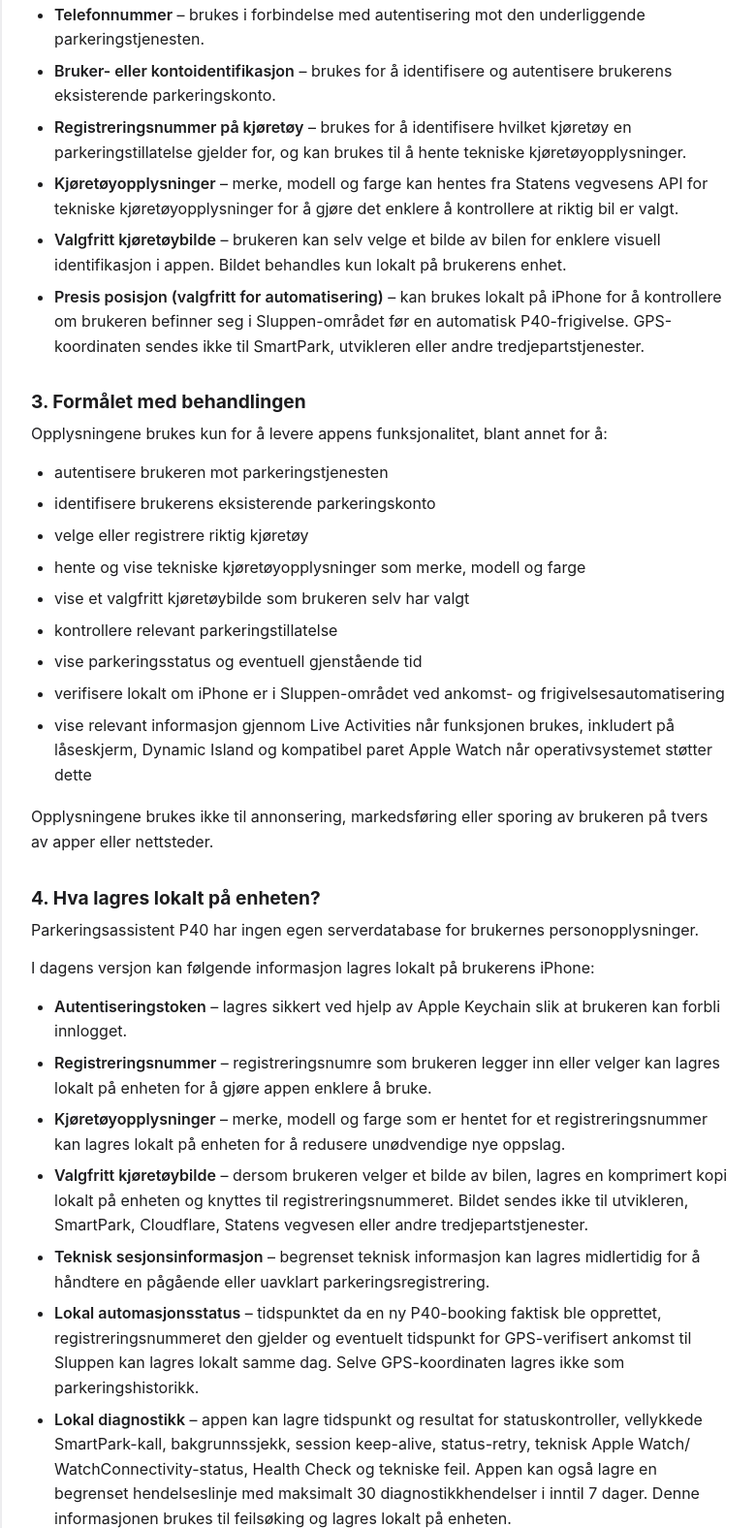
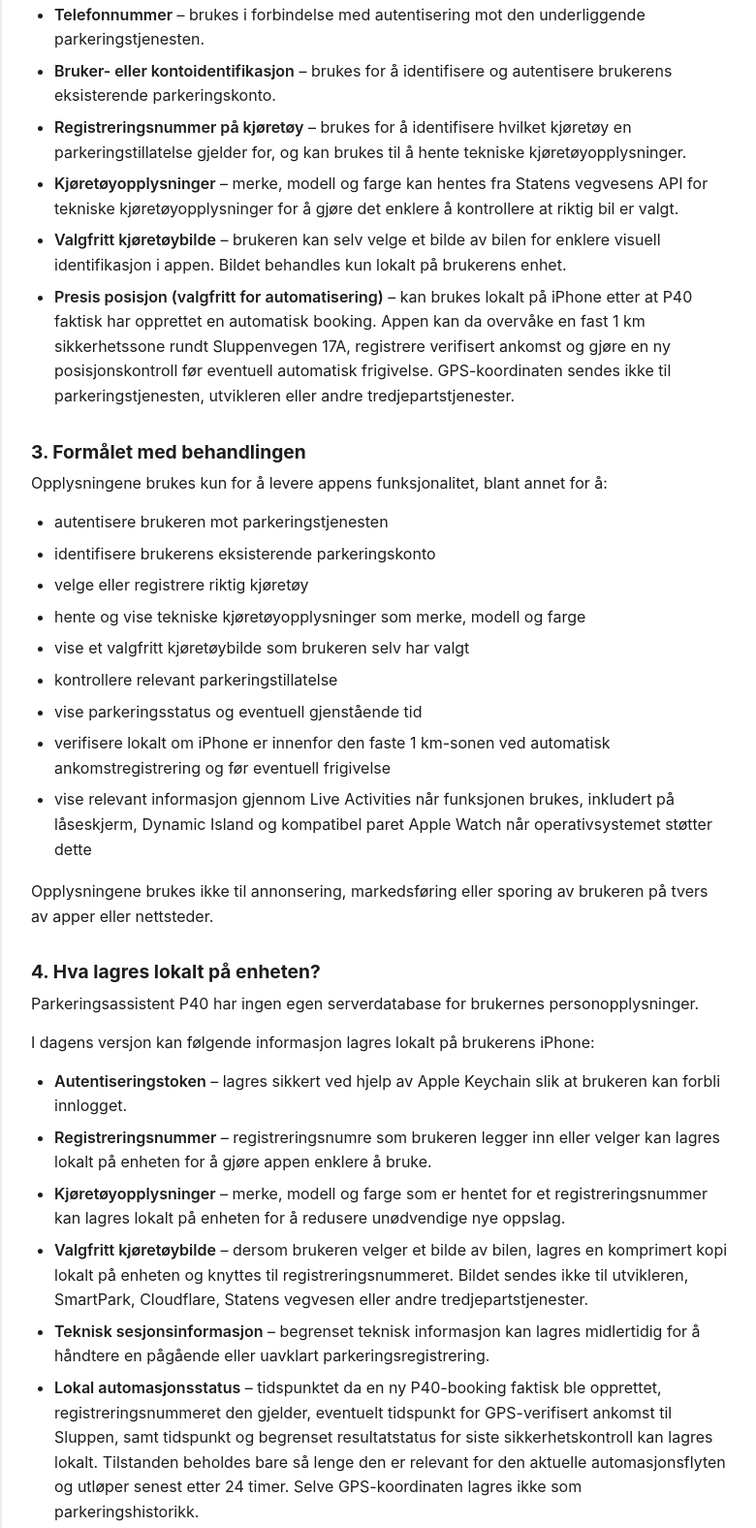
Before and after one commit to rskjonbe/parkering-p40, a plain HTML site: page index.html in a window 1280 px wide. Shown: the part 802-2378 px from the top of the page at 97% size, without its empty margins (248-1028 px from the left). Drawn offline with Linux system fonts and the light colour scheme.

Commit message:
Update Norwegian privacy policy for Build 54 native geofence safety

```diff
--- a/index.html
+++ b/index.html
@@ -87,9 +87,12 @@
 
       <li>
         <strong>Presis posisjon (valgfritt for automatisering)</strong> – kan
-        brukes lokalt på iPhone for å kontrollere om brukeren befinner seg i
-        Sluppen-området før en automatisk P40-frigivelse. GPS-koordinaten
-        sendes ikke til SmartPark, utvikleren eller andre tredjepartstjenester.
+        brukes lokalt på iPhone etter at P40 faktisk har opprettet en automatisk
+        booking. Appen kan da overvåke en fast 1 km sikkerhetssone rundt
+        Sluppenvegen 17A, registrere verifisert ankomst og gjøre en ny
+        posisjonskontroll før eventuell automatisk frigivelse. GPS-koordinaten
+        sendes ikke til parkeringstjenesten, utvikleren eller andre
+        tredjepartstjenester.
       </li>
     </ul>
 
@@ -109,8 +112,8 @@
       <li>kontrollere relevant parkeringstillatelse</li>
       <li>vise parkeringsstatus og eventuell gjenstående tid</li>
       <li>
-        verifisere lokalt om iPhone er i Sluppen-området ved
-        ankomst- og frigivelsesautomatisering
+        verifisere lokalt om iPhone er innenfor den faste 1 km-sonen ved
+        automatisk ankomstregistrering og før eventuell frigivelse
       </li>
       <li>
         vise relevant informasjon gjennom Live Activities når funksjonen brukes,
@@ -170,10 +173,12 @@
 
       <li>
         <strong>Lokal automasjonsstatus</strong> – tidspunktet da en ny
-        P40-booking faktisk ble opprettet, registreringsnummeret den gjelder
-        og eventuelt tidspunkt for GPS-verifisert ankomst til Sluppen kan
-        lagres lokalt samme dag. Selve GPS-koordinaten lagres ikke som
-        parkeringshistorikk.
+        P40-booking faktisk ble opprettet, registreringsnummeret den gjelder,
+        eventuelt tidspunkt for GPS-verifisert ankomst til Sluppen, samt
+        tidspunkt og begrenset resultatstatus for siste sikkerhetskontroll kan
+        lagres lokalt. Tilstanden beholdes bare så lenge den er relevant for
+        den aktuelle automasjonsflyten og utløper senest etter 24 timer.
+        Selve GPS-koordinaten lagres ikke som parkeringshistorikk.
       </li>
 
       <li>
```
